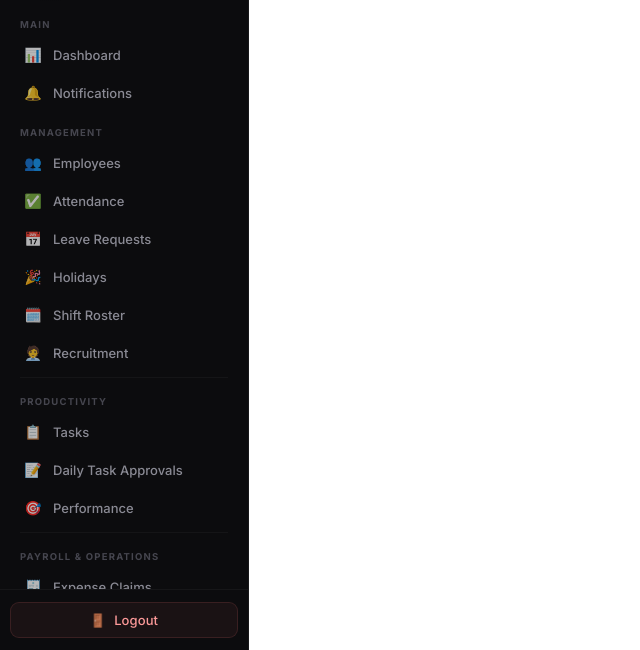
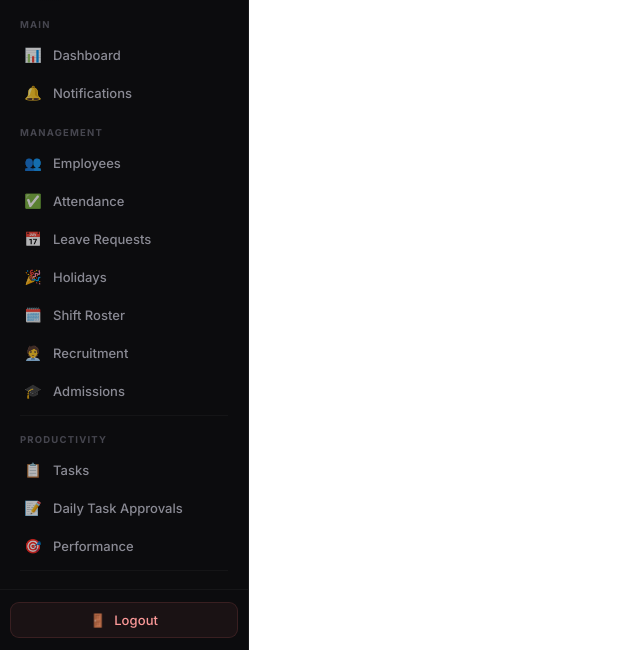
Before and after one commit to adityakamble69/EBMS-WEBSITE, a plain HTML site: page sidebar.html in a window 1280 px wide. Shown: the part 150-800 px from the top of the page, without its empty margins (0-640 px from the left). Drawn offline with Linux system fonts and the light colour scheme.

Commit message:
5th update of the day

```diff
--- a/sidebar.html
+++ b/sidebar.html
@@ -386,6 +386,9 @@
         <a class="nav-item" href="recruitment.html">
           <span class="nav-icon">🧑‍💼</span> Recruitment
         </a>
+        <a class="nav-item" href="admissions.html">
+          <span class="nav-icon">🎓</span> Admissions
+        </a>
       </div>
 
       <div class="nav-divider"></div>
```
Also changed, not shown: hr_dashboard.html (+0 -1 lines), 4 other files.
